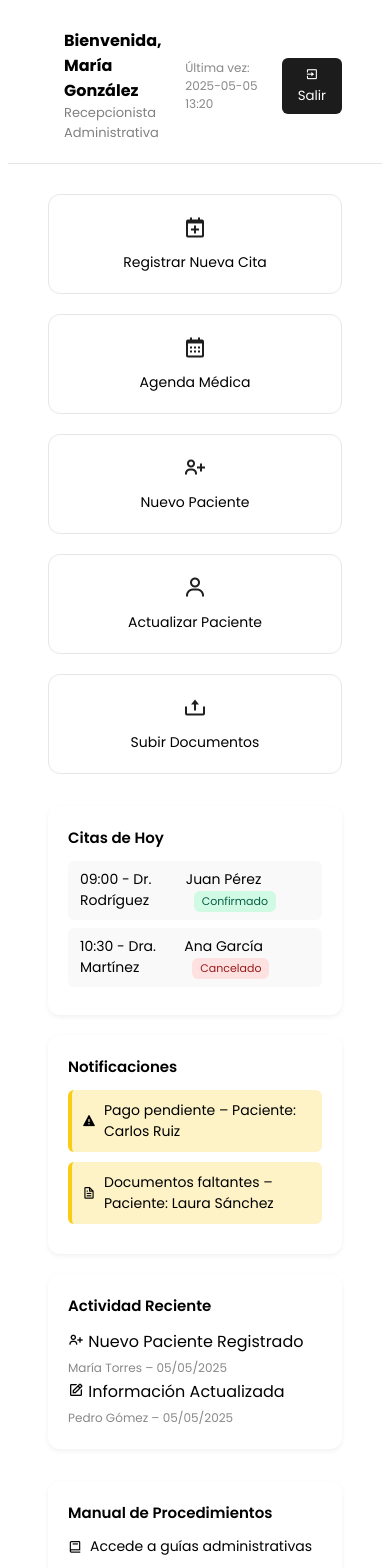
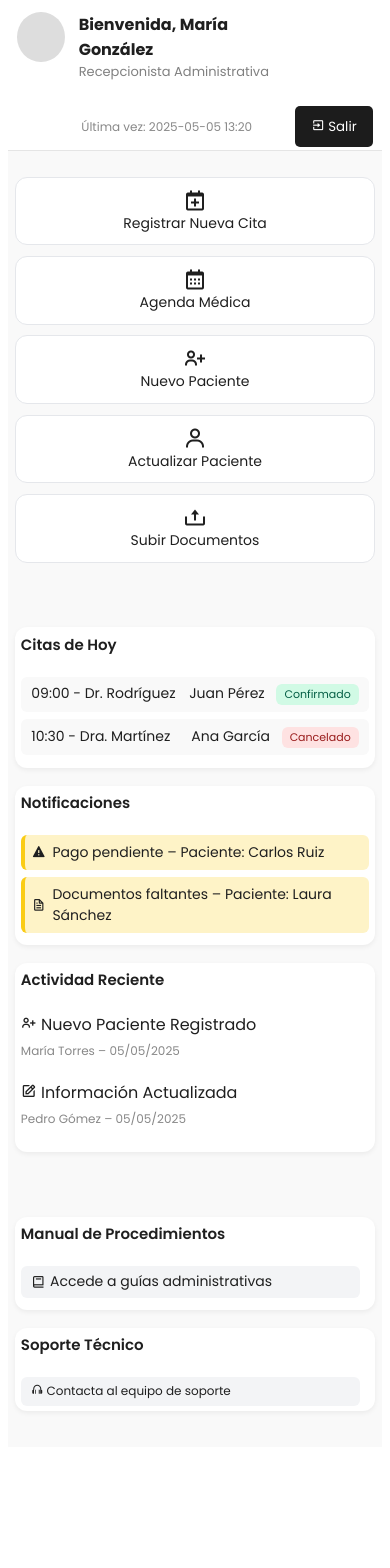
Before and after one commit to BO-saludTotal/SaludTotal-frontend, an Angular app in the folder frontend/: page /dashboard-administrador in a window 390 px wide. Shown: the top 1568 px of the page. After the commit the page ends 1455 px from the top, so only its background shows below. Built offline with nearby package versions, Linux system fonts and the light colour scheme.

Commit message:
dashboard-admimistrador ahora es responsive y esta completamente alineado al mockup al igual que dashboard-paciente

```diff
--- a/frontend/src/app/paginas/dashboard-administrador/dashboard-administrador.component.html
+++ b/frontend/src/app/paginas/dashboard-administrador/dashboard-administrador.component.html
@@ -7,8 +7,10 @@
       <span>Recepcionista Administrativa</span>
     </div>
   </div>
-  <div class="last-access">Última vez: 2025-05-05 13:20</div>
+  <div class="header-right">
+    <div class="last-access">Última vez: 2025-05-05 13:20</div>
   <button class="logout-btn"><i class='bx bx-exit'></i> Salir</button>
+  </div>
 </header>
 
 <main>
@@ -48,14 +50,14 @@
   </div>
 
   <div class="section">
-    <div class="card">
+    <div class="card-support">
       <div class="section-title">Manual de Procedimientos</div>
       <div class="link-pdf"><i class='bx bx-book'></i> Accede a guías administrativas</div>
     </div>
 
-    <div class="card">
+    <div class="card-support">
       <div class="section-title">Soporte Técnico</div>
-      <p><i class='bx bx-headphone'></i> Contacta al equipo de soporte</p>
+      <p class="link-soporte"><i class='bx bx-headphone'></i> Contacta al equipo de soporte</p>
     </div>
   </div>
 </main>
--- a/frontend/src/app/paginas/dashboard-administrador/dashboard-administrador.component.scss
+++ b/frontend/src/app/paginas/dashboard-administrador/dashboard-administrador.component.scss
@@ -1,29 +1,46 @@
 * {
     margin: 0;
     padding: 0;
+
     box-sizing: border-box;
     font-family: 'Poppins', sans-serif;
 }
 
-  body {
-    font-family: 'Poppins' sans-serif;
-    background-color: #f9f9f9;
+  header {
+    display: flex;
+    flex-direction: row;
+    justify-content: space-between;
+    align-items: center;
+
+    background-color: #fff;
     color: #1f1f1f;
+
+    padding: 1% 2.5%;
+    border-bottom: 1px solid #e5e5e5;
+
+    max-width: 100vw;
   }
 
-  header {
-    background: #fff;
-    padding: 20px 40px;
-    border-bottom: 1px solid #e5e5e5;
-    display: flex;
-    justify-content: space-between;
-    align-items: center;
+  @media screen and (max-width: 480px){
+    header {
+      flex-direction: column;
+      height: 17vh;
+    }
   }
 
   .user-info {
     display: flex;
-    align-items: center;
-    gap: 16px;
+    flex-direction: row;
+    justify-content: space-between;
+    flex-basis: 20.5%;
+  }
+
+  .photo {
+    width: 50px;
+    height: 50px;
+
+    background-color: #ddd;
+    border-radius: 50%;
   }
 
   .user-info .details {
@@ -32,16 +49,26 @@
   }
 
   .user-info .details strong {
-    font-size: 16px;
+    font-size: 1rem; // 16px
   }
 
   .user-info .details span {
-    font-size: 13px;
+    font-size: 0.8125rem; // 13px
     color: gray;
   }
 
+  .header-right {
+    display: flex;
+    flex-basis: 19%;
+
+    justify-content: space-between;
+    align-items: center;
+
+    font-size: 0.8125rem; // 13px
+  }
+
   .last-access {
-    font-size: 12px;
+    font-size: 0.75rem; //12 px
     color: #888;
   }
 
@@ -49,43 +76,84 @@
     background-color: #1c1c1c;
     color: white;
     border: none;
-    padding: 8px 16px;
-    border-radius: 6px;
+
+    border-radius: 5px;
+    padding: 3.5% 5.5%;
     cursor: pointer;
   }
 
+  @media screen and (max-width: 480px){
+    .user-info {
+      align-self: flex-start;
+    }
+    .photo{
+      margin-right: 5%;
+    }
+    .header-right{
+      width: 82%;
+      align-self: flex-end;
+    }
+  }
+
   main {
-    padding: 30px 40px 60px 40px;
-    display: grid;
-    gap: 32px;
+    padding: 2%;
+
+    display: flex;
+    flex-direction: column;
+
+    gap: 9%;
+    background-color: #f9f9f9;
+    color: #1f1f1f;
+
+    max-width: 100vw;
   }
 
   .card-grid {
-    display: grid;
-    grid-template-columns: repeat(auto-fit, minmax(180px, 1fr));
-    gap: 20px;
+    display: flex;
+    flex-direction: row;
+    justify-content: space-between;
+    margin-bottom: 3%;
+  }
+
+  @media screen and (max-width: 480px){
+    .card-grid {
+      flex-direction: column;
+      margin-top: 5%;
+      margin-bottom: 5%;
+    }
   }
 
   .dashboard-btn {
+    flex-basis: 19%;
     display: flex;
     flex-direction: column;
     align-items: center;
     justify-content: center;
+
     background-color: #ffffff;
     border: 1.5px solid #e5e7eb;
     border-radius: 12px;
-    padding: 20px;
+
+    padding: 3%;
+
     text-align: center;
     font-weight: 500;
-    font-size: 14px;
-    gap: 12px;
+
+    font-size: 0.875rem; // 14px
+    gap: 30%;
     transition: all 0.2s ease;
     cursor: pointer;
-    height: 100px;
+    height: 13.5vh;
+  }
+
+  @media screen and (max-width: 480px){
+    .dashboard-btn {
+      margin-bottom: 3%;
+    }
   }
 
   .dashboard-btn i {
-    font-size: 24px;
+    font-size: 1.5rem; // 24px
     color: #1f1f1f;
   }
 
@@ -95,81 +163,122 @@
   }
 
   .section {
-    display: grid;
-    grid-template-columns: repeat(auto-fit, minmax(240px, 1fr));
-    gap: 20px;
+    display: flex;
+    flex-direction: row;
+    justify-content: space-between;
+    margin-bottom: 3%;
   }
 
-  .card {
+  @media screen and (max-width: 480px){
+    .section {
+      flex-direction: column;
+      margin-top: 10%;
+    }
+    .section .card, .card-support{
+      margin-bottom: 5%;
+    }
+    .card p{
+      margin-bottom: 5%;
+    }
+  }
+
+  .card, .card-support {
+    flex-basis: 32.5%;
+
     background-color: white;
-    padding: 20px;
+    padding: 1.5%;
     border-radius: 12px;
     box-shadow: 0 2px 5px rgba(0, 0, 0, 0.06);
   }
 
+  .card-support {
+    flex-basis: 49%;
+  }
+
   .section-title {
     font-weight: 600;
-    margin-bottom: 12px;
-    font-size: 15px;
+    margin-bottom: 3.5%;
+    font-size: 0.9375rem; // 15px
   }
 
-  .btns-status {
-    margin-bottom: 12px;
+  @media screen and (max-width: 480px){
+    .section-title {
+      margin-bottom: 6%;
+    }
   }
 
-  .btn-status {
-    font-size: 12px;
-    padding: 6px 12px;
+  .link-pdf {
+    font-size: 0.75rem; // 12px
+    padding: 1.5% 3%;
     border-radius: 6px;
     background-color: #f3f4f6;
     color: #1f1f1f;
     border: none;
-    margin-right: 8px;
+    margin-right: 2.5%;
+    cursor: pointer;
+  }
+  .link-soporte {
+    font-size: 0.75rem; // 12px
+    padding: 1.5% 3%;
+    border-radius: 6px;
+    background-color: #f3f4f6;
+    color: #1f1f1f;
+    border: none;
+    margin-right: 2.5%;
     cursor: pointer;
   }
 
-  .btn-status:hover {
+  .link-pdf:hover {
+    background-color: #e5e7eb;
+  }
+  .link-soporte:hover{
     background-color: #e5e7eb;
   }
 
   .cita {
     display: flex;
+    flex-direction: row;
     justify-content: space-between;
+
     background-color: #f9f9f9;
-    padding: 8px 12px;
+    padding: 2% 3%;
     border-radius: 6px;
-    font-size: 14px;
-    margin-bottom: 8px;
+    font-size: 0.875rem; // 14px
+    margin-bottom: 2%;
   }
 
   .alert {
     background-color: #fef3c7;
-    padding: 10px;
-    margin-bottom: 10px;
+    padding: 2%;
+    margin-bottom: 2%;
     border-left: 4px solid #facc15;
     border-radius: 6px;
-    font-size: 14px;
+    font-size: 0.875rem; // 14px
+
     display: flex;
+    flex-direction: row;
     align-items: center;
-    gap: 8px;
+    gap: 2%;
+  }
+
+   .card p small {
+    color: #888;
+    font-size: 0.75rem; // 12px
   }
 
   .link-pdf {
     display: flex;
+    flex-direction: row;
     align-items: center;
-    gap: 8px;
-    margin-bottom: 10px;
-    font-size: 14px;
-  }
 
-  .card p small {
-    color: #888;
-    font-size: 12px;
+    gap: 1.5%;
+    margin-bottom: 2%;
+    font-size: 0.875rem; // 14px
   }
 
   .badge {
     display: inline-block;
-    font-size: 11px;
+    font-size: 0.6875rem; // 11px
     padding: 2px 8px;
     border-radius: 6px;
     margin-left: 8px;
--- a/frontend/src/app/paginas/dashboard-paciente/dashboard-paciente.component.scss
+++ b/frontend/src/app/paginas/dashboard-paciente/dashboard-paciente.component.scss
@@ -6,19 +6,16 @@
     font-family: 'Segoe UI', sans-serif;
   }
 
-  body {
-    background-color: #f5f5f5;
-    color: #333;
-  }
-
   .header {
     display: flex;
     justify-content: space-between;
     align-items: center;
 
     background-color: #fff;
+    color: #333;
     padding: 1% 2%;
     border-bottom: 1px solid #ddd;
+    max-width: 100vw;
   }
 
   .logo {
@@ -65,6 +62,7 @@
     max-width: 100vw;
 
     background-color: #f9f9f9;
+    color: #333;
   }
 
   .welcome {
```
